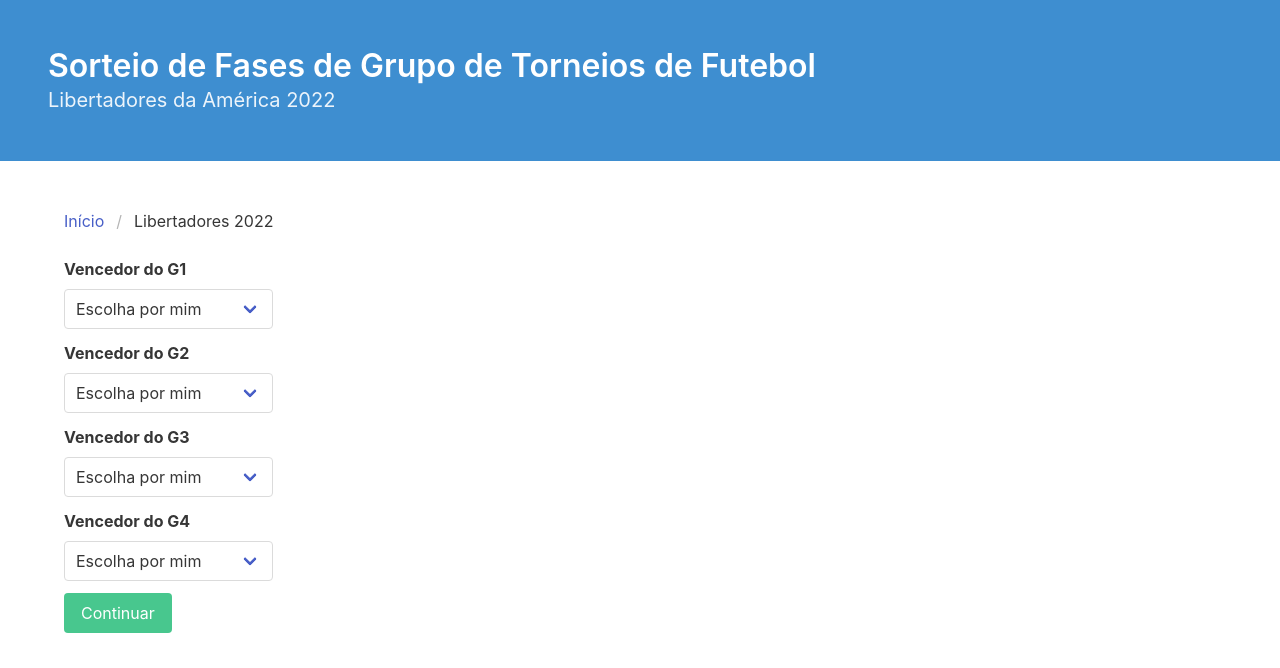
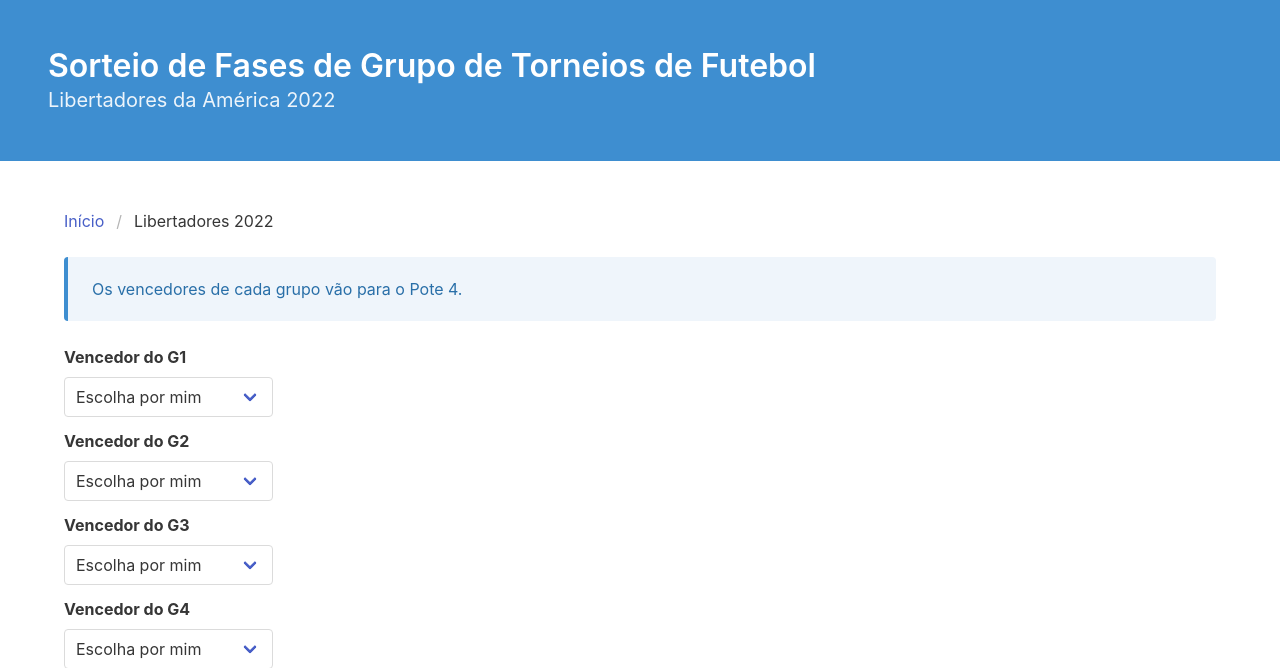
Before and after one commit to Cleedee/sorteio-grupos, a Flask app: page /libertadores/ in a window 1280 px wide. Shown: the top 668 px of the page. Run offline with Flask 2, Linux system fonts and the light colour scheme.

Commit message:
Aviso explicando as vagas das fases iniciais

```diff
--- a/templates/liberta/index.html
+++ b/templates/liberta/index.html
@@ -6,6 +6,17 @@
   </ul>
 {% endblock %}
 {% block content %}
+    <article class="message is-info">
+	<!--
+      <div class="message-header">
+        <p>Info</p>
+        <button class="delete" aria-label="delete"></button>
+      </div>
+	-->
+      <div class="message-body">
+        Os vencedores de cada grupo vão para o Pote 4.
+      </div>
+    </article>
     <form class="" action="" method="post">
         {{ form.csrf_token }}
         <div class="field">
```
